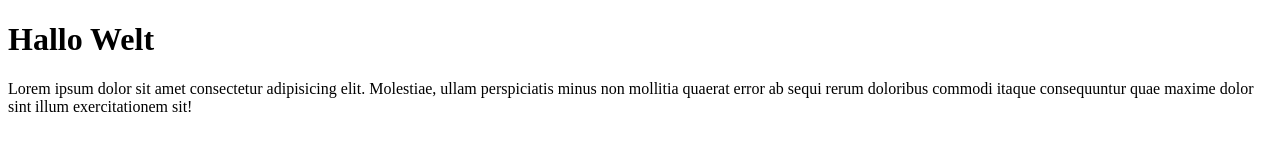
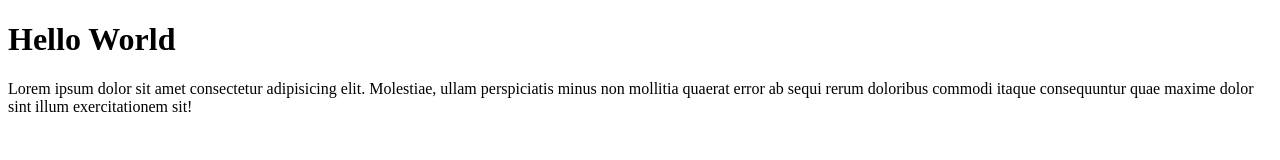
Before and after one commit to michaelqwerasdf/github-pages-test, a plain HTML site: page index.html in a window 1280 px wide. Drawn offline with Linux system fonts and the light colour scheme.

Commit message:
initial go

```diff
--- a/index.html
+++ b/index.html
@@ -6,7 +6,7 @@
     <title>Github-pages</title>
 </head>
 <body>
-    <h1>Hallo Welt</h1>
+    <h1>Hello World</h1>
     <p>
         Lorem ipsum dolor sit amet consectetur adipisicing elit.
         Molestiae, ullam perspiciatis minus non mollitia quaerat
```
